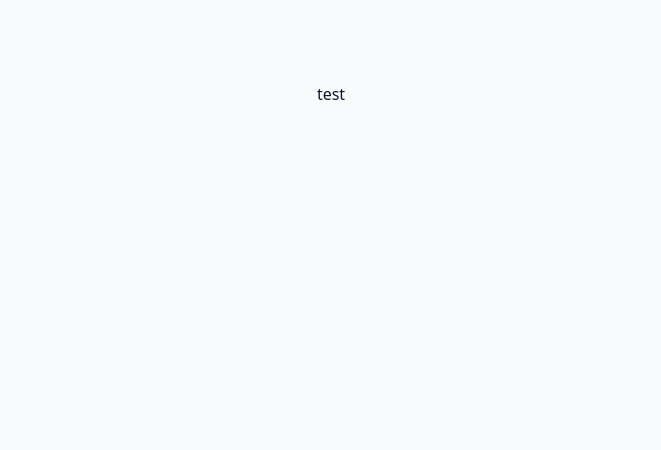
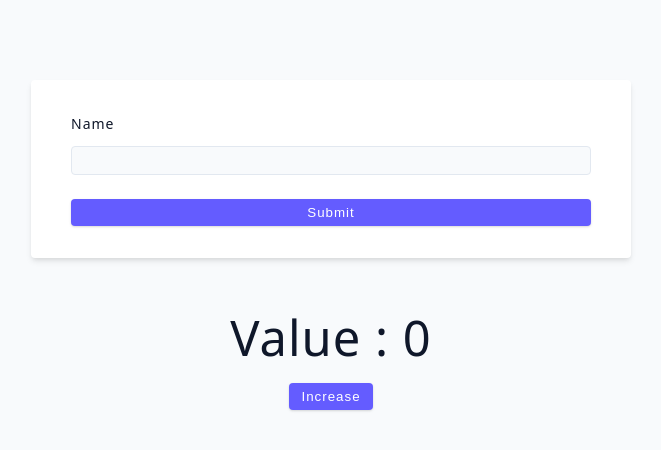
Before and after one commit to akolle/advanced-react, a React (Vite) app: page / in a window 1280 px wide. Shown: the top 450 px of the page, without its empty margins (309-970 px from the left). Built offline with nearby package versions, Linux system fonts and the light colour scheme.

Commit message:
useRef basics

```diff
--- a/src/App.jsx
+++ b/src/App.jsx
@@ -1,10 +1,9 @@
-import List from './tutorial/06-forms/starter/05-form-data'
+import List from './tutorial/07-useRef/starter/01-useRef-basics'
 
 function App() {
   return (
     <div className="container">
-      {/* <List /> */}
-      test
+      <List />
     </div>
   )
 }
--- a/src/tutorial/07-useRef/starter/01-useRef-basics.jsx
+++ b/src/tutorial/07-useRef/starter/01-useRef-basics.jsx
@@ -1,31 +1,45 @@
-import { useEffect, useRef, useState } from 'react';
+import { useEffect, useRef, useState } from 'react'
 
 const UseRefBasics = () => {
-  const [value, setValue] = useState(0);
+  const [value, setValue] = useState(0)
+  const refContainer = useRef(null)
+
+  // console.log(refContainer);
+
+  // useEffect(()=>{
+  //   console.log(refContainer);
+  // })
 
   const handleSubmit = (e) => {
-    e.preventDefault();
-  };
+    e.preventDefault()
+    const name = refContainer.current.value
+    console.log(name)
+  }
 
   return (
     <div>
-      <form className='form' onSubmit={handleSubmit}>
-        <div className='form-row'>
-          <label htmlFor='name' className='form-label'>
+      <form className="form" onSubmit={handleSubmit}>
+        <div className="form-row">
+          <label htmlFor="name" className="form-label">
             Name
           </label>
-          <input type='text' id='name' className='form-input' />
+          <input
+            type="text"
+            id="name"
+            ref={refContainer}
+            className="form-input"
+          />
         </div>
-        <button type='submit' className='btn btn-block'>
+        <button type="submit" className="btn btn-block">
           submit
         </button>
       </form>
       <h1>value : {value}</h1>
-      <button onClick={() => setValue(value + 1)} className='btn'>
+      <button onClick={() => setValue(value + 1)} className="btn">
         increase
       </button>
     </div>
-  );
-};
+  )
+}
 
-export default UseRefBasics;
+export default UseRefBasics
```
